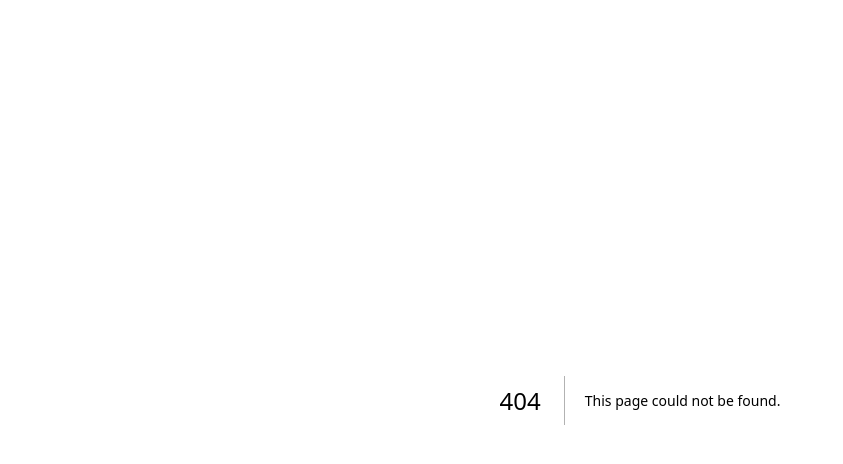
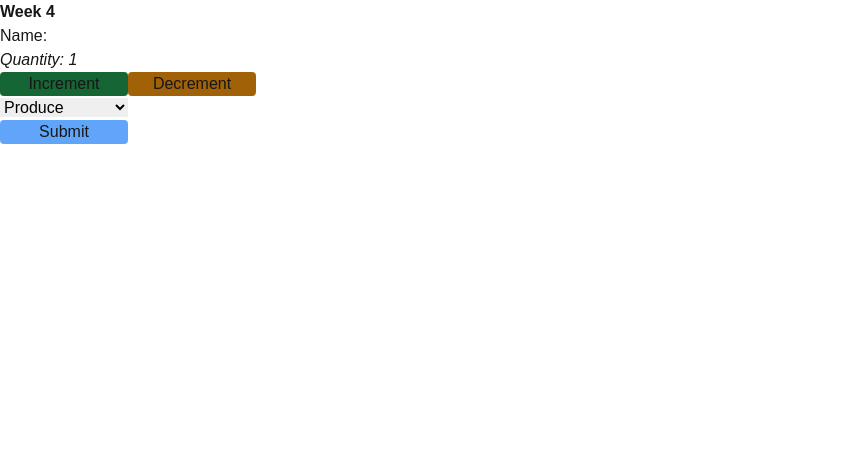
Before and after one commit to AmberTJC/cprg306-assignments, a Next.js app: page /week-5 in a window 1280 px wide. Before the commit this address had no page. Shown: the top 464 px of the page, without its empty margins (0-843 px from the left). Built offline with nearby package versions, Linux system fonts and the light colour scheme.

Commit message:
Added week 5 content
Submit button still not working

```diff
--- a/app/page.js
+++ b/app/page.js
@@ -8,6 +8,7 @@ export default function Home() {
       <Link href = "./week-2/">Week 2</Link>
       <Link href = "./week-3/">Week 3</Link>
       <Link href = "./week-4/">Week 4</Link>
+      <Link href = "./week-5/">Week 5</Link>
 
     </main>
   );
--- /dev/null
+++ b/app/week-5/new-item.js
@@ -0,0 +1,124 @@
+
+"use client"
+
+
+import { useState } from "react"
+
+
+
+export default function NewItem({onAddItem}) {
+
+
+  const [name, setName] = useState("")
+
+
+  const [category, setCategory] = useState("Produce")
+
+
+   const [quantity, setQuantity] = useState(1);
+
+   const increment = () => {
+    setQuantity(quantity + 1);
+    console.log(quantity);
+  };
+
+  const decrement = () => {
+    setQuantity(quantity - 1);
+    console.log(quantity);
+  };
+
+  const reset = () => {
+    setName("") ;
+    setQuantity(1);
+    setCategory("Produce");
+  };
+
+
+  function handleSubmit(event) {
+    event.preventDefault();
+    const newItem  = {name, quantity, category};
+    onAddItem (newItem);
+    console.log(newItem);
+    alert(newItem);
+    reset();
+
+  };
+
+  return(
+
+    <div>
+
+
+      <form onSubmit ={handleSubmit}>
+
+        <div>
+        <label htmlFor ="name">Name: </label>
+        <input
+        type = "text"
+        id = "name"
+        value = {name}
+        onChange={(event) => setName(event.target.value)}
+        className = "text-black"
+        />
+        </div>
+
+
+        <div>
+        <p className = "font-style: italic">Quantity: {quantity}</p>
+
+        <button
+        onClick={increment}
+        className="bg-green-800 hover:bg-green-800 active:bg-red-300 rounded
+        w-32"
+      >
+        Increment
+      </button>
+
+
+      <button
+        onClick={decrement}
+        className="bg-yellow-700 hover:bg-yellow-700 active:bg-red-300 rounded
+        w-32"
+      >
+        Decrement
+      </button>
+      </div>
+
+      <div>
+
+        <select onChange ={(event)=> setCategory(event.target.value)} className= "text-black">
+
+          <option value = "1">Produce</option>
+          <option value = "2">Dairy</option>
+          <option value = "3">Bakery</option>
+          <option value = "4">Meat</option>
+          <option value = "5">Frozen Foods</option>
+          <option value = "6">Canned Goods</option>
+          <option value = "7">Dry Goods</option>
+          <option value = "8">Beverages</option>
+          <option value = "9">Snacks</option>
+          <option value = "10">Household</option>
+          <option value = "11">Other</option>
+
+        </select>
+      </div>
+      <div>
+        <button type = "submit" className = "bg-blue-400 hover:bg-blue-400 active:bg-blue-700 rounded w-32">Submit</button>
+      </div>
+
+
+      </form>
+
+
+    </div>
+
+
+
+
+  );
+
+
+
+
+
+}
--- /dev/null
+++ b/app/week-5/page.js
@@ -0,0 +1,14 @@
+import NewItem from "./new-item";
+
+
+
+export default function Page() {
+
+
+    return (
+        <main>
+          <h1 className = "font-bold text- to-blue-950">Week 4</h1>
+          <NewItem/>
+        </main>
+      );
+    }
```
